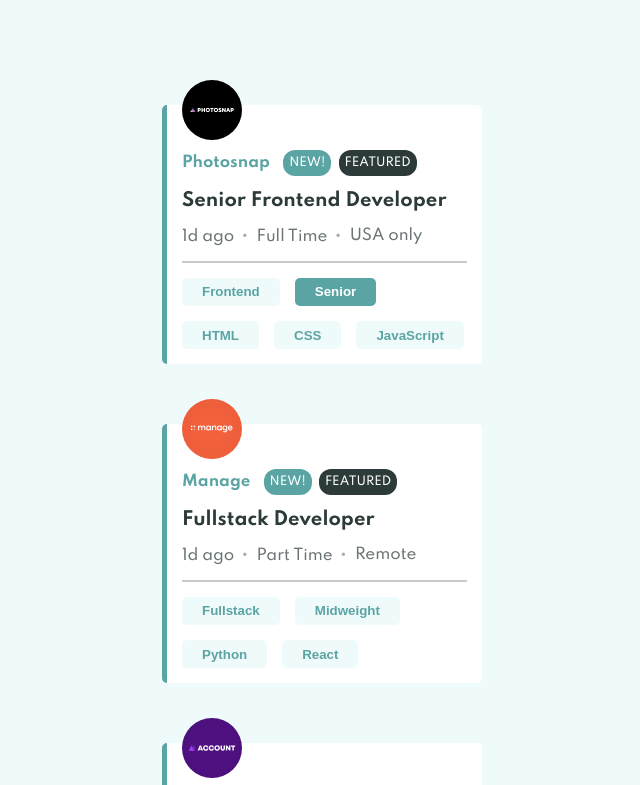
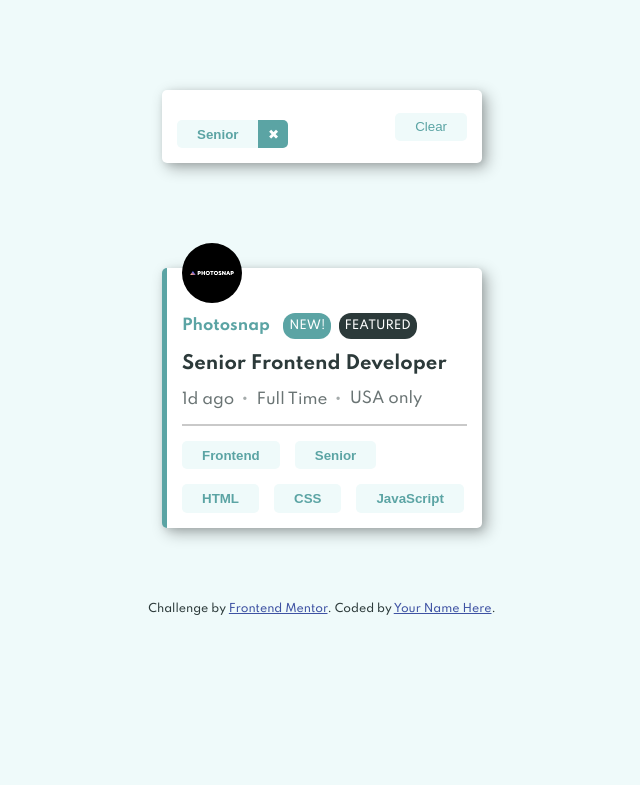
Before and after one commit to pawelpikus/static-job-listing, a website: page index.html in a window 1280 px wide. Both pictures are taken after a click on the button "Senior". Shown: the top 785 px of the page, without its empty margins (318-958 px from the left). Drawn offline with Linux system fonts and the light colour scheme.

Commit message:
updateView works only onLoad

```diff
--- a/css/style.css
+++ b/css/style.css
@@ -36,16 +36,21 @@
     flex-direction: column;
 }
 
-.card{
+.card,
+.filter-container{
     margin: 2em 0;
     background-color: #fff;
     padding: 3em 1em 1em;
     position: relative;
     border-radius: 5px;
+    box-shadow: .325em .325em 1em rgba(0,0,0, .3),
+                .125em  .125em .5em rgba(0,0,0, .1);
 }
 
 .filter-container{
     display: none;
+    padding: 1em;
+
 }
 
 .job-info-wrapper{
@@ -57,11 +62,18 @@
     padding-bottom: 1em;
 }
 
-.filter-tags{
+.filter-tags,
+.active,
+.filtered-tags-container{
     display: flex;
     flex-wrap: wrap;
     margin-top: 1em;
     gap: 1em;
+}
+
+.active{
+    justify-content: space-between;
+    flex-wrap: nowrap;
 }
 
 .company-wraper{
@@ -117,7 +129,8 @@
 
 /* btns */
 
-.filter-tag{
+.filter-tag,
+.clear-btn{
     border: none;
     border-radius: 5px;
     background-color: var(--color-bg);
@@ -126,11 +139,48 @@
 
 }
 
+.clear-btn:hover,
+.clear-btn:focus{
+    cursor: pointer;
+    text-decoration: underline;
+}
+
+.clear-btn{
+    align-self: center;
+}
+
+.filter-tag-wrapper{
+    display: flex;
+}
+
 .filter-tag:hover,
 .filter-tag:focus{
     background-color: var(--color-primary);
     color: #fff;
     cursor: pointer;
+}
+
+.clr-tag-btn{
+    cursor: pointer;
+    border: none;
+    display: inline;
+    width: 30px;
+    color: #fff;
+    background-color: var(--color-primary);
+    border-top-right-radius: 5px;
+    border-bottom-right-radius: 5px;
+
+}
+
+.clr-tag-btn:hover,
+.clr-tag-btn:focus{
+    background-color: var(--color-primary-dark);
+}
+
+.clicked{
+    border-radius: 0;
+    border-top-left-radius: 5px;
+    border-bottom-left-radius:5px;
 }
 
 /* details */
--- a/index.html
+++ b/index.html
@@ -18,34 +18,20 @@
   </style>
 </head>
 <body>
-  <main class="container d-flex">
-    <div class="card filter-container d-flex"></div>
-      <div class="card featured">
-        <img src="" alt="company icon" class="company-icon">
-        <div class="main-info">
-          <div class="company-wraper">
-            <h2 class="company-name"></h2>
-            <div class="flags-wrapper"></div>
-          </div>
-          <h1 class="job-title"></h1>
-          <div class="job-info-wrapper">
-            <p class="time-since-posted"></p>
-            <p class="employment-length"></p>
-            <p class="location"></p>
-          </div>
-        </div>
-        <div class="filter-tags">
+  <section class="container d-flex">
+    <div class="filter-container">
+      <div class="filtered-tags-container"></div>
+      <button class="clear-btn" type="button">Clear</button>
+    </div>
+  </section>
+  <section class="card-container container">
 
-        </div>
-    </div>
-  </main>
+  </section>
 
-
-
-  <script src="./js/script.js"></script>
   <div class="attribution">
     Challenge by <a href="https://www.frontendmentor.io?ref=challenge" target="_blank">Frontend Mentor</a>.
     Coded by <a href="#">Your Name Here</a>.
   </div>
+  <script src="./js/script.js"></script>
 </body>
 </html>
--- a/js/script.js
+++ b/js/script.js
@@ -3,6 +3,7 @@
         iconUrl: "./images/photosnap.svg",
         company: "Photosnap",
         flags: ["NEW!", "FEATURED"],
+        isfeatured: true,
         title: "Senior Frontend Developer",
         timeSincePosted: "1d ago",
         employmentLength: "Full Time",
@@ -13,6 +14,7 @@
         iconUrl: "./images/manage.svg",
         company: "Manage",
         flags: ["NEW!", "FEATURED"],
+        isfeatured: true,
         title: "Fullstack Developer",
         timeSincePosted: "1d ago",
         employmentLength: "Part Time",
@@ -23,6 +25,7 @@
         iconUrl: "./images/account.svg",
         company: "Account",
         flags: ["NEW!"],
+        isfeatured: false,
         title: "Junior Frontend Developer",
         timeSincePosted: "2d ago",
         employmentLength: "Part Time",
@@ -33,6 +36,7 @@
         iconUrl: "./images/myhome.svg",
         company: "MyHome",
         flags: [],
+        isfeatured: false,
         title: "Junior Frontend Developer",
         timeSincePosted: "5d ago",
         employmentLength: "Contract",
@@ -43,6 +47,7 @@
         iconUrl: "./images/loop-studios.svg",
         company: "Loop Studios",
         flags: [],
+        isfeatured: false,
         title: "Software Engineer",
         timeSincePosted: "1w ago",
         employmentLength: "Full Time",
@@ -53,36 +58,141 @@
         iconUrl: "./images/faceit.svg",
         company: "FaceIt",
         flags: [],
+        isfeatured: false,
         title: "Junior Backend Developer",
         timeSincePosted: "2w ago",
         employmentLength: "Full Time",
         location: "UK only",
         filterTags: ["Backend", "Junior", "Ruby", "RoR"]
+    },
+    {
+        iconUrl: "./images/shortly.svg",
+        company: "Shortly",
+        flags: [],
+        isfeatured: false,
+        title: "Junior Developer",
+        timeSincePosted: "2w ago",
+        employmentLength: "Full Time",
+        location: "Worldwide",
+        filterTags: ["Frontend", "Junior", "HTML", "JavaScript", "Sass"]
+    },
+    {
+        iconUrl: "./images/insure.svg",
+        company: "Insure",
+        flags: [],
+        isfeatured: false,
+        title: "Junior Frontend Developer",
+        timeSincePosted: "2w ago",
+        employmentLength: "Full Time",
+        location: "USA only",
+        filterTags: ["Frontend", "Junior", "Vue", "JavaScript", "Sass"]
+    },
+    {
+        iconUrl: "./images/eyecam-co.svg",
+        company: "Eyecam co.",
+        flags: [],
+        isfeatured: false,
+        title: "Fullstack Engineer",
+        timeSincePosted: "3w ago",
+        employmentLength: "Full Time",
+        location: "Wordwide",
+        filterTags: ["Fullstack", "Midweight", "JavaScript", "Python", "Django"]
+    },
+    {
+        iconUrl: "./images/the-air-filter-company.svg",
+        company: "The Air Filter Company",
+        flags: [],
+        isfeatured: false,
+        title: "Frontend Dev",
+        timeSincePosted: "1m ago",
+        employmentLength: "Part Time",
+        location: "Wordwide",
+        filterTags: ["Frontend", "Junior", "React", "Sass"]
     }
+
 ]
+let filteredTagsArray = [];
 
-renderView();
+function renderInitialView(){
+    jobPosts.forEach((job)=>{
+        job.filterTags.forEach(tag=>{
+            if(!filteredTagsArray.includes(tag))
+            filteredTagsArray.push(tag);
+        })
+    })
+    updateView(filteredTagsArray);
+    filteredTagsArray = [];
+}
+
+renderInitialView();
+renderFeatured();
+
+const filterMainContainer = document.querySelector(".filter-container");
+const filteredtagsContainer = document.querySelector(".filtered-tags-container");
+const filterTags = document.querySelectorAll(".filter-tag");
+const clearBtn = document.querySelector(".clear-btn");
+
+filterTags.forEach(tag =>{
+    tag.addEventListener("click", ()=>{
+
+        if(!filteredTagsArray.includes(tag.textContent)){
+            filterMainContainer.classList.add("active");
+            const tagView = `
+            <div class="filter-tag-wrapper">
+            <button type="button" class="filter-tag clicked">${tag.textContent}</button>
+            <button type="button" class="clr-tag-btn">✖</button>
+          </div>
+            `
+            filteredtagsContainer.innerHTML += tagView;
+            filteredTagsArray.push(tag.textContent);
+            updateView(filteredTagsArray);
+
+        }
 
 
-function renderView(){
-    const mainContainer = document.querySelector(".container");
-    mainContainer.innerHTML = "";
+        const clearTagBtns = document.querySelectorAll(".clr-tag-btn");
+            clearTagBtns.forEach(btn =>{
+                btn.addEventListener("click", (e)=>{
+                    if (clearTagBtns.length){
+                        e.target.parentNode.remove();
+                        filteredTagsArray.pop();
+                        updateView(filteredTagsArray);
+                    } else{
+                        renderInitialView();
+                    }
+                })
+            });
+    });
+});
 
+clearBtn.addEventListener("click", () =>{
+    filterMainContainer.classList.remove("active");
+
+    while (filteredtagsContainer.firstChild) {
+        filteredtagsContainer.firstChild.remove()
+
+    }
+    renderInitialView();
+})
+
+function updateView(filterTag){
+    const mainContainer = document.querySelector(".card-container");
+    mainContainer.innerHTML = ``
     for(let i = 0; i <jobPosts.length; i+=1){
-       mainContainer.innerHTML +=rendercardView(i);
+        if(jobPosts[i].filterTags.some(tagName => filterTag.includes(tagName))){
+            mainContainer.innerHTML +=rendercardView(i);
+            renderFilterTags(i);
+            renderFlags(i);
+        }
     }
-
-    renderFilterTags();
-    renderFlags();
+    renderFeatured();
 
 }
 
 
 function rendercardView(index){
     let view = `
-
-    <div class="card filter-container d-flex"></div>
-      <div class="card featured">
+    <div class="card">
         <img src="${jobPosts[index].iconUrl}" alt="company icon" class="company-icon">
         <div class="main-info">
           <div class="company-wraper">
@@ -104,31 +214,34 @@
 
 }
 
-function renderFilterTags(){
+function renderFilterTags(index){
     const filterTagsContainers = document.querySelectorAll(".filter-tags");
-    for(let container = 0; container < filterTagsContainers.length; container+=1){
-        filterTagsContainers[container].textContent = "";
-        for (let tag = 0; tag<jobPosts[container].filterTags.length; tag+=1){
-            let btn = document.createElement("button");
-            btn.textContent = jobPosts[container].filterTags[tag];
-            btn.setAttribute('type', 'button');
-            filterTagsContainers[container].appendChild(btn);
-            btn.classList.add("filter-tag");
-        }
+    console.log(filterTagsContainers)
+    for (let tag = 0; tag<jobPosts[index].filterTags.length; tag+=1){
+        let btn = document.createElement("button");
+        btn.textContent = jobPosts[index].filterTags[tag];
+        btn.setAttribute('type', 'button');
+        filterTagsContainers[filterTagsContainers.length-1].appendChild(btn);
+        btn.classList.add("filter-tag");
     }
+}
 
 
+function renderFlags(index){
+    const flagsContainers = document.querySelectorAll(".flags-wrapper");
+    for (let flagName = 0; flagName<jobPosts[index].flags.length; flagName+=1){
+        let flag = document.createElement("P");
+        flag.textContent = jobPosts[index].flags[flagName];
+        flagsContainers[flagsContainers.length-1].appendChild(flag);
+        jobPosts[index].flags[flagName] === "NEW!" ? flag.classList.add("flag", "flag--light") : flag.classList.add("flag", "flag--dark");
+    }
 }
 
-function renderFlags(){
-    const flagsContainers = document.querySelectorAll(".flags-wrapper");
-    for (let container = 0; container < flagsContainers.length; container+=1){
-        flagsContainers[container].textContent = "";
-        for (let flagName = 0; flagName<jobPosts[container].flags.length; flagName+=1){
-            let flag = document.createElement("P");
-            flag.textContent = jobPosts[container].flags[flagName];
-            flagsContainers[container].appendChild(flag);
-            jobPosts[container].flags[flagName] === "NEW!" ? flag.classList.add("flag", "flag--light") : flag.classList.add("flag", "flag--dark");
+function renderFeatured(){
+    const cards = document.querySelectorAll(".card");
+    for (let card = 0; card<cards.length; card+=1){
+        if(jobPosts[card].isfeatured){
+            cards[card].classList.add("featured");
         }
     }
 }
```
Also changed, not shown: style-guide.md (+0 -170 lines).
